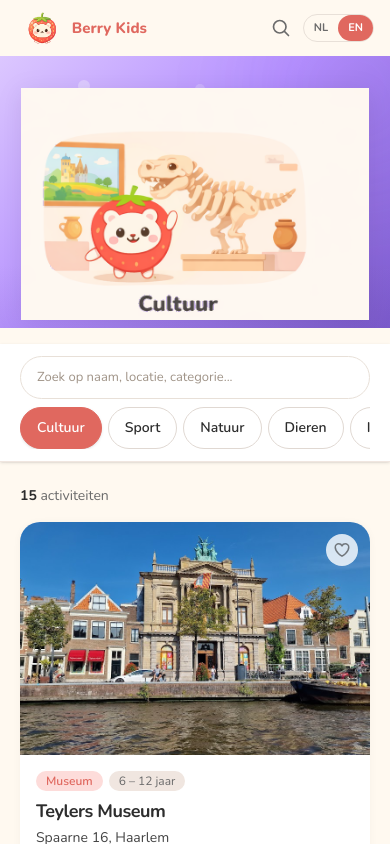
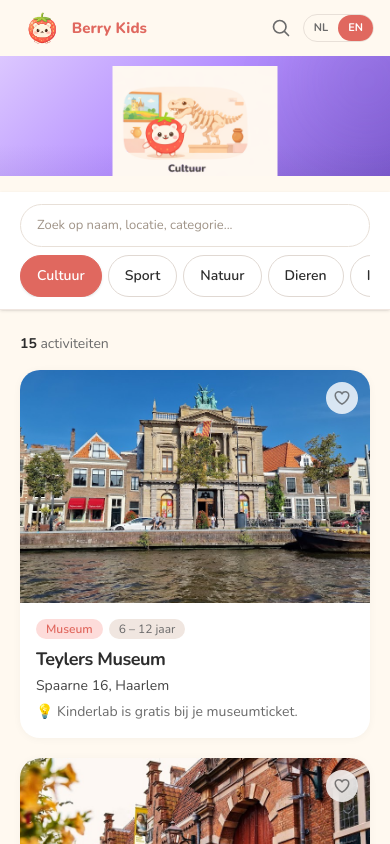
Before and after one commit to Guido-isla/berrykids, a Next.js app: page /en/activiteiten in a window 390 px wide. Shown: the top 844 px of the page. Built offline with nearby package versions, Linux system fonts and the light colour scheme.

Commit message:
Compact banner: 120px strip, illustration fills edge-to-edge

```diff
--- a/src/components/FilterableActivities.tsx
+++ b/src/components/FilterableActivities.tsx
@@ -107,28 +107,22 @@
 
   return (
     <>
-      {/* Category banner — rich gradient + illustration + overlays */}
+      {/* Category banner — compact strip, illustration fills it */}
       {illustration && (
-        <div className="relative -mx-5 -mt-8 mb-4 overflow-hidden sm:-mx-8" style={{ background: illustration.gradient }}>
-          {/* Glow overlay */}
-          <div className="absolute -right-8 -top-8 h-32 w-32 rounded-full blur-3xl" style={{ background: illustration.glow }} />
-          {/* Bottom fade into page */}
-          <div className="absolute inset-x-0 bottom-0 h-16" style={{ background: `linear-gradient(to top, ${illustration.deep}12, transparent)` }} />
-          {/* Sparkle dots */}
-          <div className="absolute left-[20%] top-6 h-3 w-3 rounded-full bg-white/30" />
-          <div className="absolute left-[35%] top-10 h-2 w-2 rounded-full bg-white/25" />
-          <div className="absolute left-[50%] top-7 h-2.5 w-2.5 rounded-full bg-white/20" />
-          {/* Illustration */}
-          <div className="relative mx-auto max-w-[380px] px-4 pb-2 pt-8">
+        <div className="relative -mx-5 -mt-8 mb-4 h-[120px] overflow-hidden sm:-mx-8 sm:h-[160px]" style={{ background: illustration.gradient }}>
+          {/* Glow */}
+          <div className="absolute -right-6 -top-6 h-24 w-24 rounded-full blur-2xl" style={{ background: illustration.glow }} />
+          {/* Bottom fade */}
+          <div className="absolute inset-x-0 bottom-0 h-8" style={{ background: `linear-gradient(to top, ${illustration.deep}12, transparent)` }} />
+          {/* Illustration — anchored bottom, fills width */}
           <Image
             src={illustration.src}
             alt=""
             width={500}
             height={375}
-              className="h-auto w-full drop-shadow-[0_4px_12px_rgba(0,0,0,0.08)]"
+            className="absolute bottom-0 left-1/2 h-[110px] w-auto -translate-x-1/2 object-contain sm:h-[150px]"
             priority
           />
-          </div>
         </div>
       )}
 
```
Lines whose indentation alone changed are shown as unchanged.
